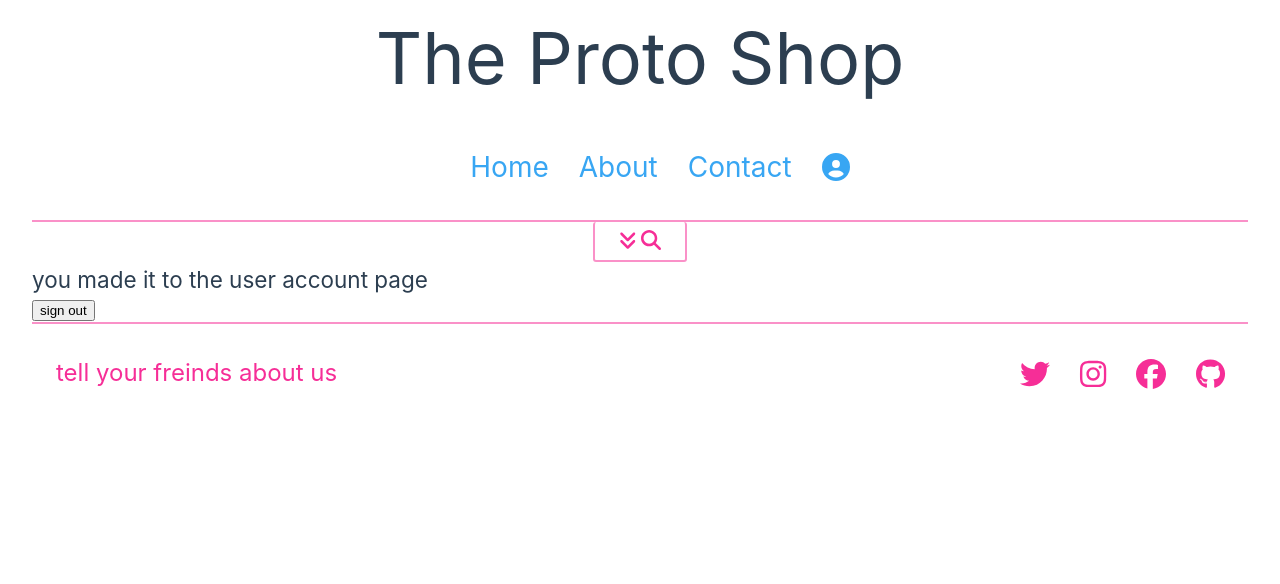
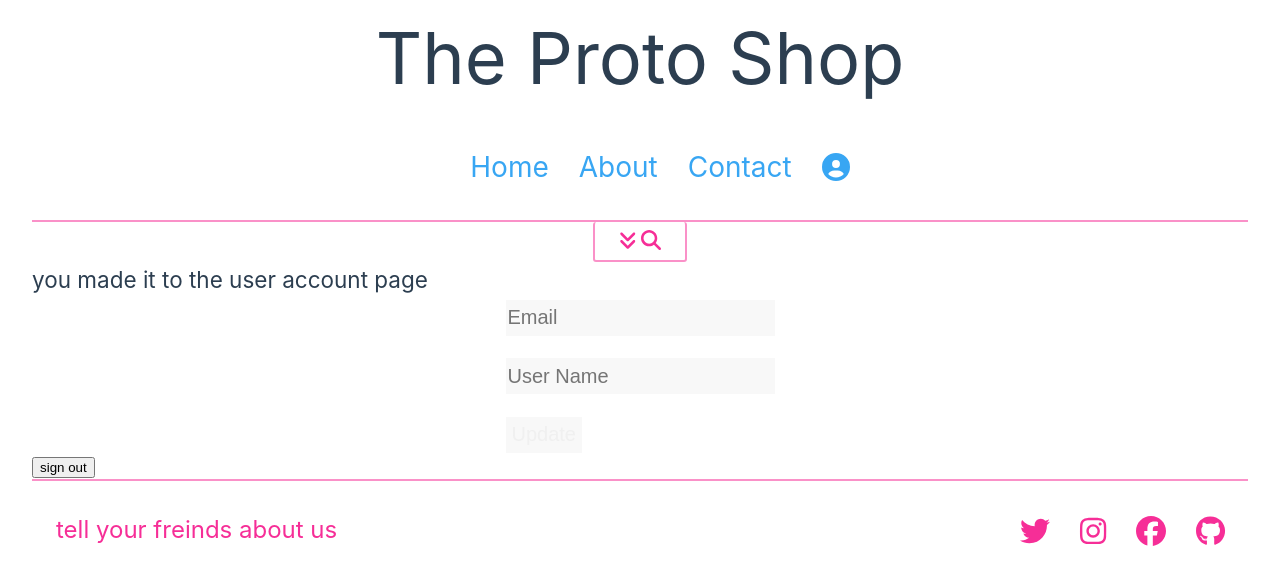
Before and after one commit to blbarr01/proto-shop, a Vue app: page /account in a window 1280 px wide. Shown: the top 584 px of the page. Built offline with nearby package versions, Linux system fonts and the light colour scheme.

Commit message:
user profile page in progress

```diff
--- a/src/assets/base.css
+++ b/src/assets/base.css
@@ -55,7 +55,6 @@
 
   --section-gap: 160px;
 
-  --primary-accent: var();
   --accent-clr: var(--persian-rose-dull);
   --accent-clr-hover:var(--persian-rose) ;
 }
--- a/src/views/AccountView.vue
+++ b/src/views/AccountView.vue
@@ -1,14 +1,37 @@
 <template>
   <SiteHeader></SiteHeader>
+  <h2>you made it to the user account page</h2>
+  <main>
   <div v-if="logoutEvent">
     <p> logout successful </p>
   </div>
   <div v-else>
-    <h2>you made it to the user account page</h2>
-    <button @click="handleSignout">
+    <form class="form-widget" @submit.prevent="updateProfile">
+      <div>
+        <label for="email" class="hide">Email</label>
+        <input id="email" type="text" value="" placeholder="Email"/>
+      </div>
+      <div>
+        <label for="username" class="hide">User Name</label>
+        <input id="username" type="text" v-model="username" placeholder="User Name"/>
+      </div>
+
+
+      <div>
+        <input
+          type="submit"
+          class=""
+          :value="loading ? 'Loading ...' : 'Update'"
+          :disabled="loading"
+        />
+      </div>
+    </form>
+
+  </div>
+</main>
+<button @click="handleSignout">
       sign out
     </button>
-  </div>
   <SiteFooter></SiteFooter>
 </template>
 
@@ -24,8 +47,10 @@
   const router = useRouter()
   const logoutEvent = ref(false)
   const authStore = useAuth()
-  const temp = ref({})
-  console.log("user status getter", authStore.userStatus);
+  const loading = ref(false)
+  const username = ref('')
+  console.log("user status getter", authStore.getUID.value);
+  console.log(authStore.userId);
 
   const handleSignout = async()=>{
     try {
@@ -40,6 +65,35 @@
     } catch (error) {
       console.error(error)
     }
+    finally{
+      loading.value=false
+    }
   }
 
+  const updateProfile = async() => {
+
+  }
+
+
 </script>
+
+
+<style>
+  main{
+    border: 2px solid white;
+    display: flex;
+    justify-content: center;
+    align-items: center;
+  }
+
+  .form-widget{
+    display: flex;
+    flex-direction: column;
+    gap:1.5em
+  }
+
+
+  .hide{
+    display: none;
+  }
+</style>
```
